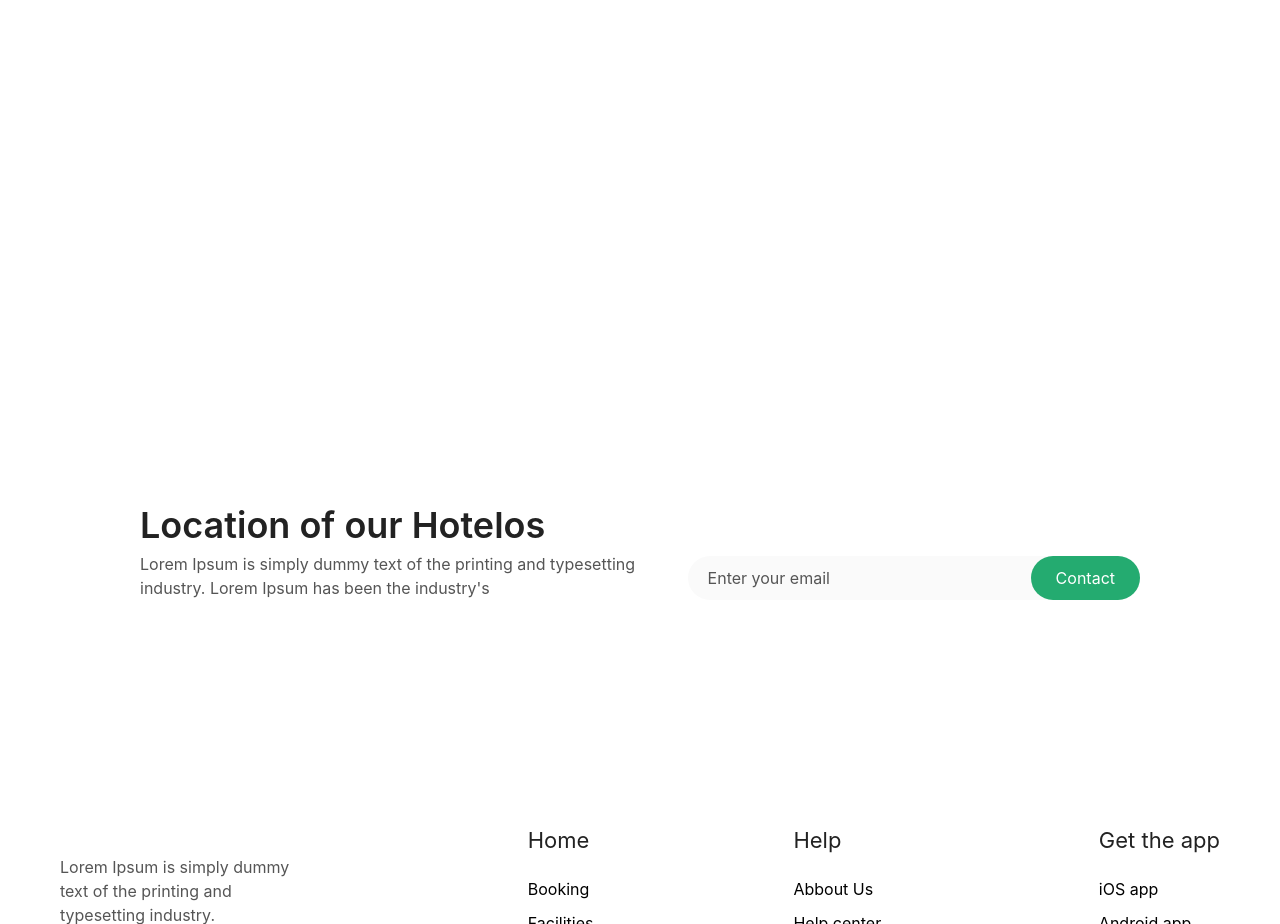
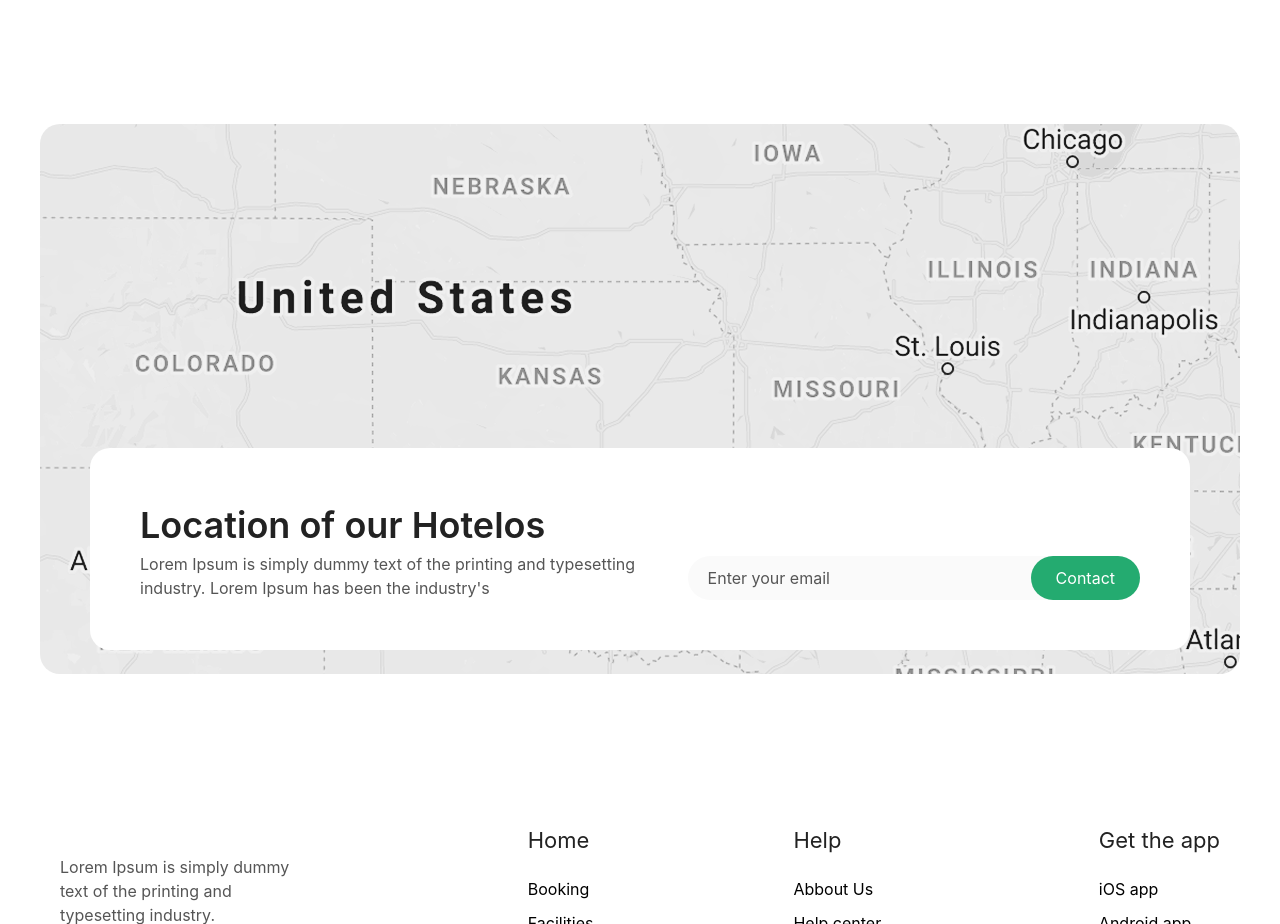
Before and after one commit to mahmadzoda09/Connecting, a website: page index.html in a window 1280 px wide. Shown: the part 3460-4384 px from the top of the page. Drawn offline with nearby package versions, Linux system fonts and the light colour scheme; files that its build step writes are made by us from their sources; the site is published under a folder, as on GitHub Pages, so addresses that start at the root find nothing; files whose address does not match are found by name; a web font is replaced by a local one.

Commit message:
LAST FIX

```diff
--- a/index.html
+++ b/index.html
@@ -273,7 +273,7 @@
       </section>
       <div class="p-[100px_0px]">
         <section
-          class="h-[550px] bg-[url('/src/map.png')] max-w-300 m-auto rounded-[20px] lg:mt-[150px] lg:flex items-center hidden lg:p-[50px]"
+          class="h-[550px] bg-[url('./src/map.png')] max-w-300 m-auto rounded-[20px] lg:mt-[150px] lg:flex items-center hidden lg:p-[50px]"
         >
           <div
             class="bg-white rounded-[20px] lg:mt-[300px] p-[50px] flex flex-col lg:flex-row justify-between items-center gap-[50px]"
```
